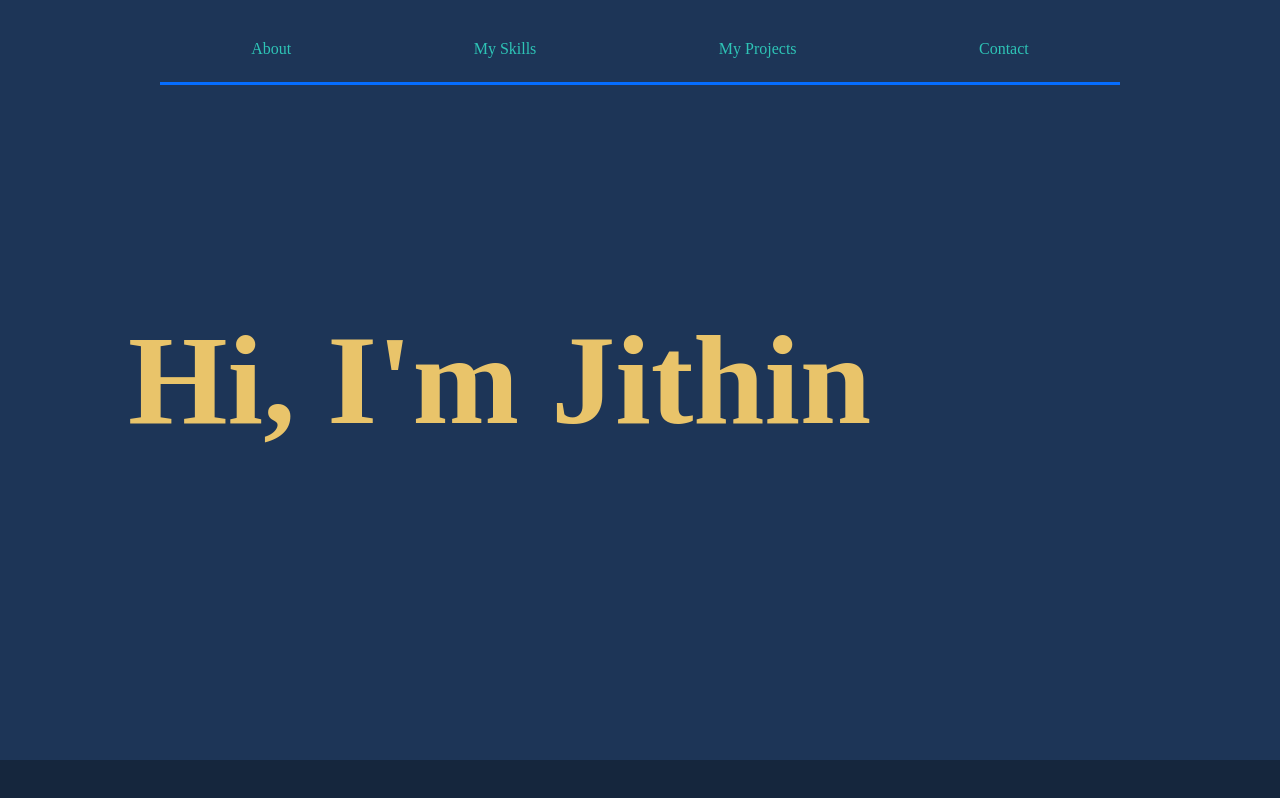
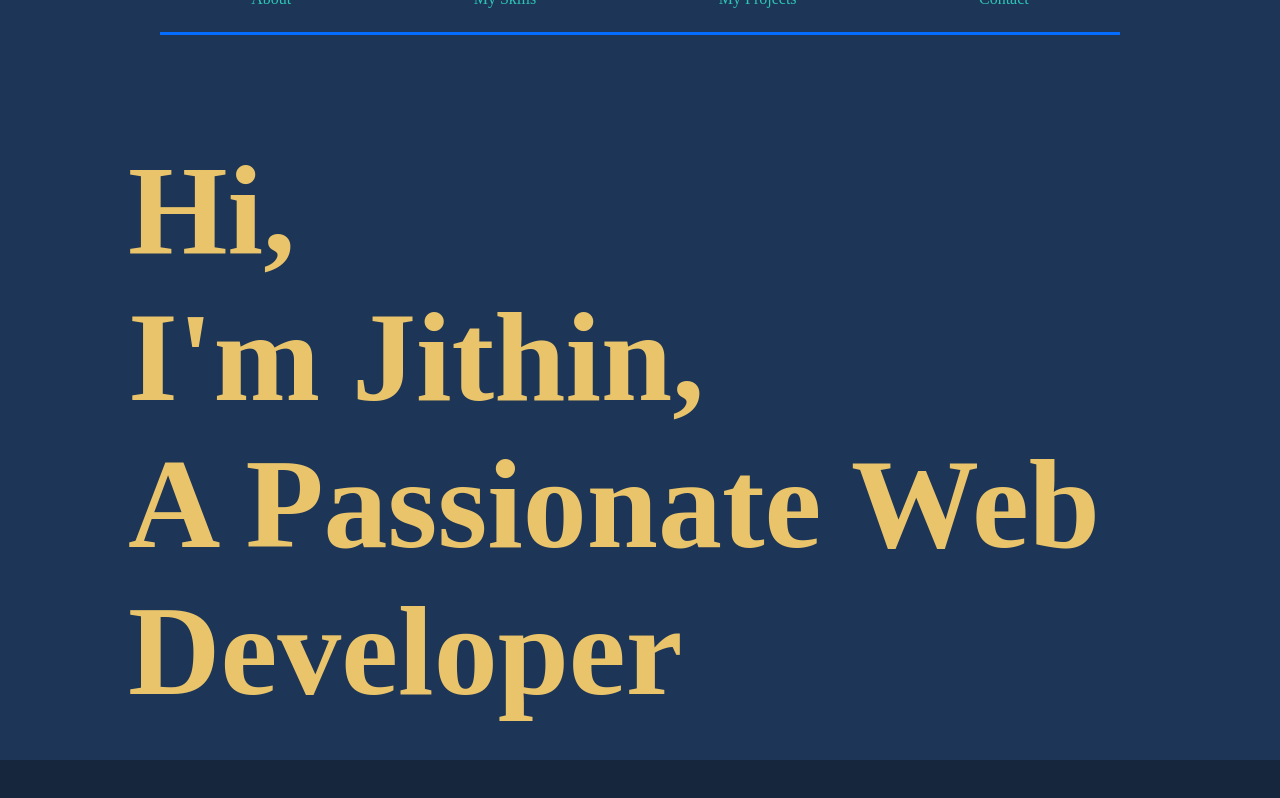
Before and after one commit to mrjithin/my-portfolio, a plain HTML site: page index.html in a window 1280 px wide. Drawn offline with Linux system fonts and the light colour scheme.

Commit message:
Update index.html

```diff
--- a/index.html
+++ b/index.html
@@ -27,7 +27,7 @@
         <li><a href="#contact">Contact</a></li>
       </ul>
     </nav>
-    <h1>Hi, I'm Jithin</h1>
+    <h1>Hi,<br />I'm Jithin,<br />A Passionate Web Developer</h1>
     <div class="empty"></div>
   </header>
 </body>
```
